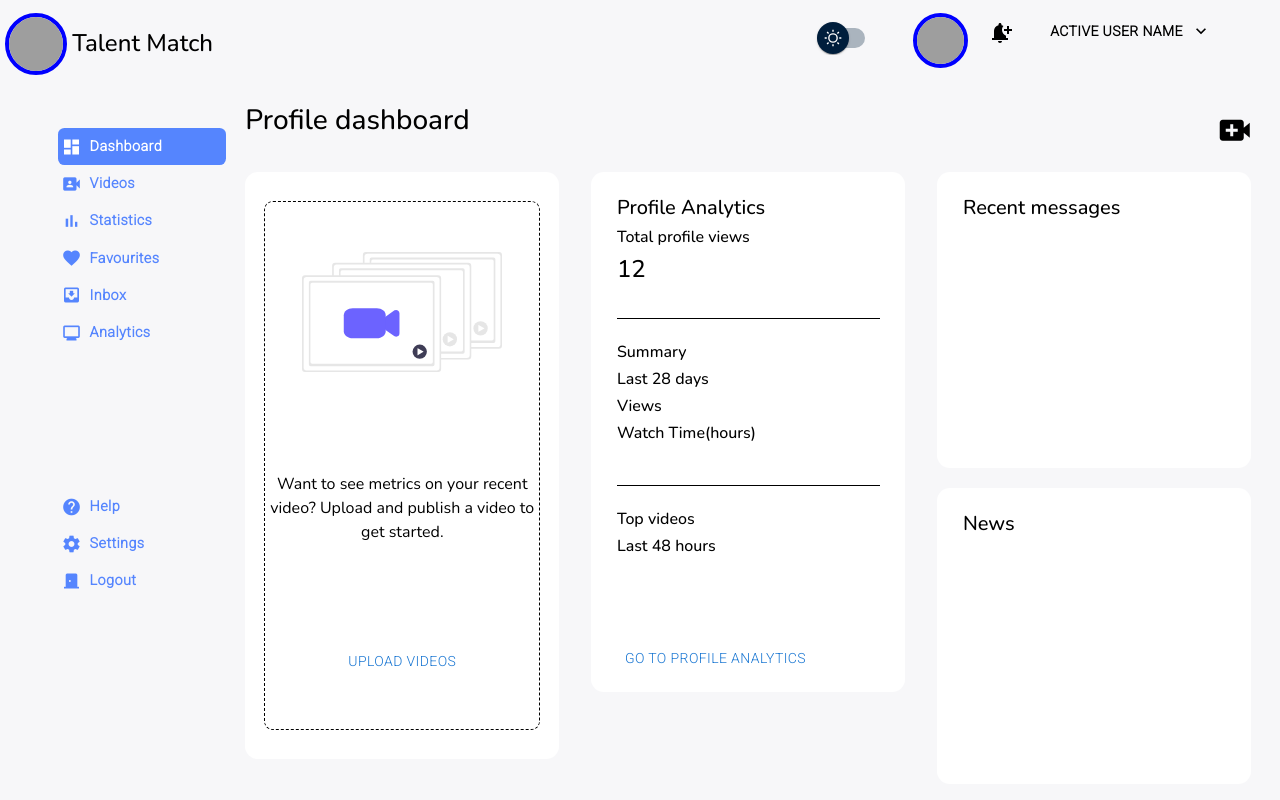
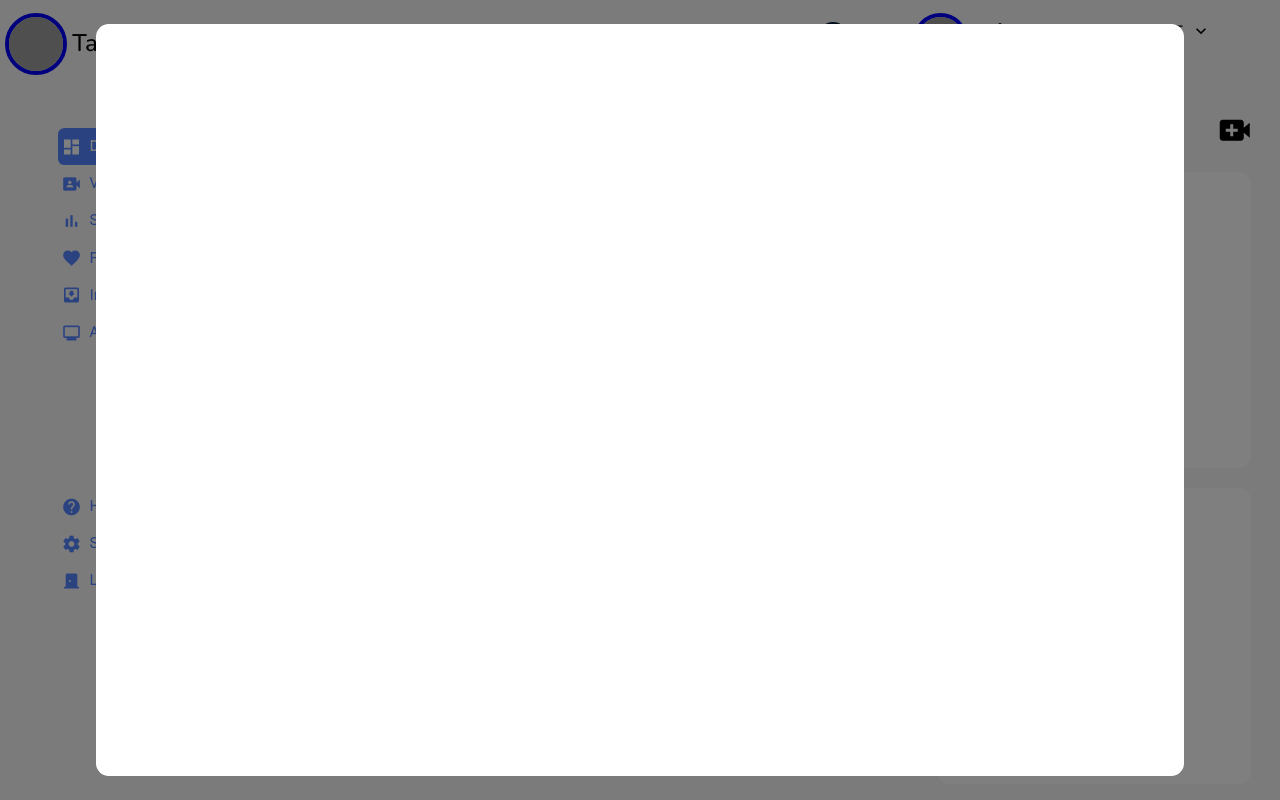
Before and after one commit to MenSolomon/TalentMatchAppPlayerVersion, a React (Vite) app: page / in a window 1280 px wide. Both pictures are taken after a click on the button "UPLOAD VIDEOS". Built offline with nearby package versions, Linux system fonts and the light colour scheme; grey boxes are pictures that could not be loaded.

Commit message:
created an empty modal component for addind videos in the dashboard

```diff
--- /dev/null
+++ b/src/components/Modals/UploadVideosModal.jsx
@@ -0,0 +1,52 @@
+import { Backdrop, Button, Fade, Modal } from "@mui/material";
+import { useState } from "react";
+
+const style = {
+  position: "absolute",
+  top: "50%",
+  left: "50%",
+  transform: "translate(-50%, -50%)",
+  width: "85%",
+  height: "94%",
+  bgcolor: "background.paper",
+  border: "transparent",
+  boxShadow: 24,
+  borderRadius: "1vw",
+  padding: "2vw",
+  display: "flex",
+  flexDirection: "column",
+  paddingTop: "3vh",
+};
+
+
+export default function UploadVideoModal() {
+  const [open, setOpen] = useState(false);
+  const handleOpen = () => setOpen(true);
+  const handleClose = () => setOpen(false);
+
+  return (
+    <div>
+      <Button onClick={handleOpen}>Upload Videos</Button>
+      <Modal
+        aria-labelledby="transition-modal-title"
+        aria-describedby="transition-modal-description"
+        open={open}
+        onClose={handleClose}
+        closeAfterTransition
+        slots={{ backdrop: Backdrop }}
+        slotProps={{
+          backdrop: {
+            timeout: 500,
+          },
+        }}
+      >
+        <Fade in={open}>
+
+        <div className="cardBackground primaryTextColor" style={style}>
+ </div>
+
+        </Fade>
+      </Modal>
+    </div>
+  );
+}
--- a/src/screens/Dashboard.jsx
+++ b/src/screens/Dashboard.jsx
@@ -3,6 +3,7 @@ import BoxIcon from "../components/Icons/BoxIcon";
 import VideoImage from "../assets/images/videoImage.svg";
 import { useSelector } from "react-redux";
 import { selectThemeProviderObject } from "../statemanager/slices/ThemeProviderSlice";
+import UploadVideoModal from "../components/Modals/UploadVideosModal";
 
 const Dashboard = () => {
   const ThemeProvider = useSelector(selectThemeProviderObject);
@@ -62,7 +63,7 @@ const Dashboard = () => {
                 Want to see metrics on your recent video? Upload and publish a
                 video to get started.{" "}
               </span>
-              <Button>Upload videos</Button>
+              <UploadVideoModal />
             </div>
           </div>
         </div>
```
